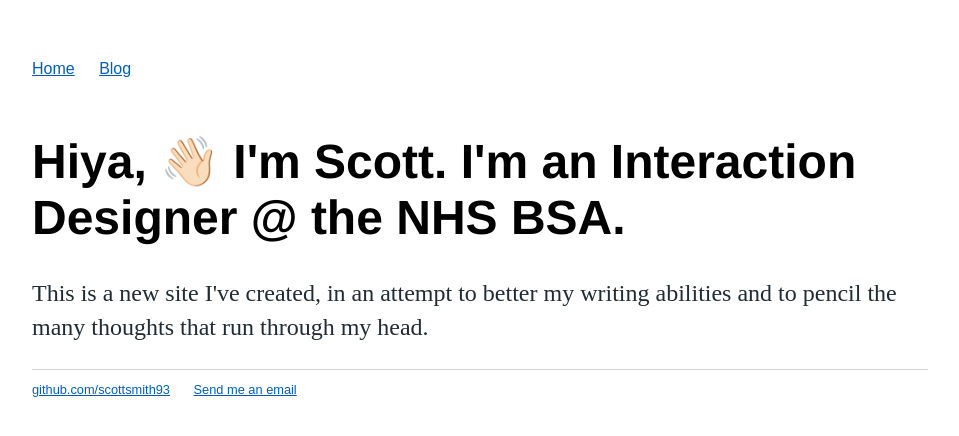
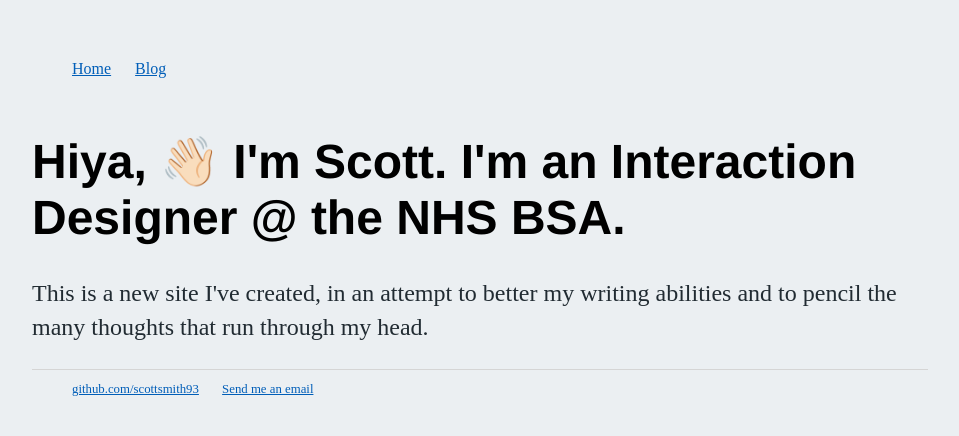
Before and after one commit to scottsmith93/scottsmith.github.io, a Jekyll site: the page built from index.html, in a window 1280 px wide. Shown: the top 436 px of the page, without its empty margins (160-1119 px from the left). Built offline with Jekyll 4.4.1, drawn with Linux system fonts in a browser that asks for light colours.

Commit message:
Update main.css

```diff
--- a/css/main.css
+++ b/css/main.css
@@ -1,7 +1,10 @@
 body {
     margin: 60px auto;
     width: 70%;
+    background-color: #EBEFF2;
 }
+}
+
 nav ul, footer ul {
     font-family:'HK-Grotesk', 'Arial', 'Sans-Serif';
     padding: 0px;
```
